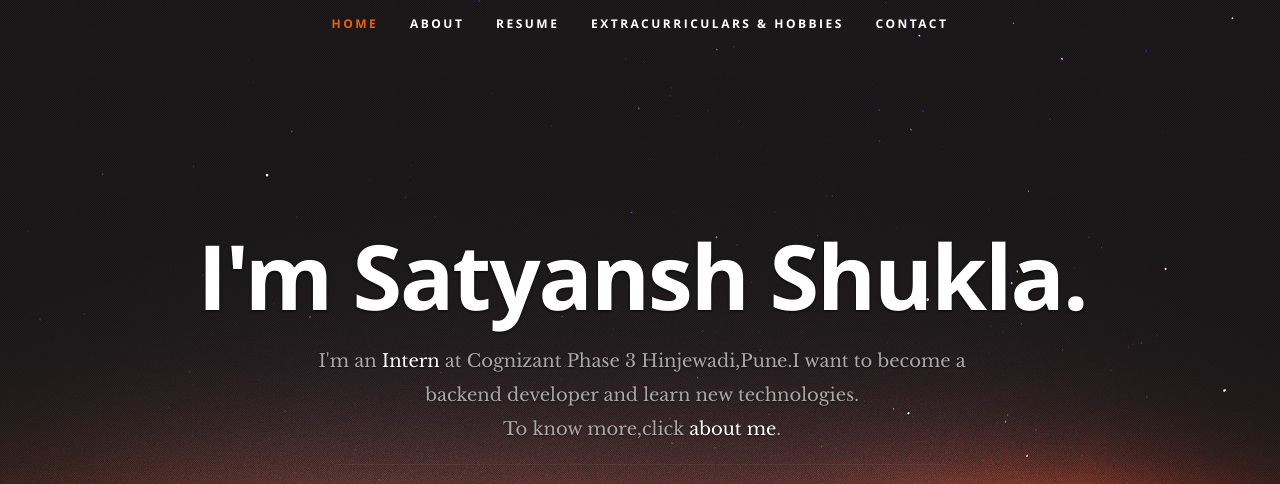
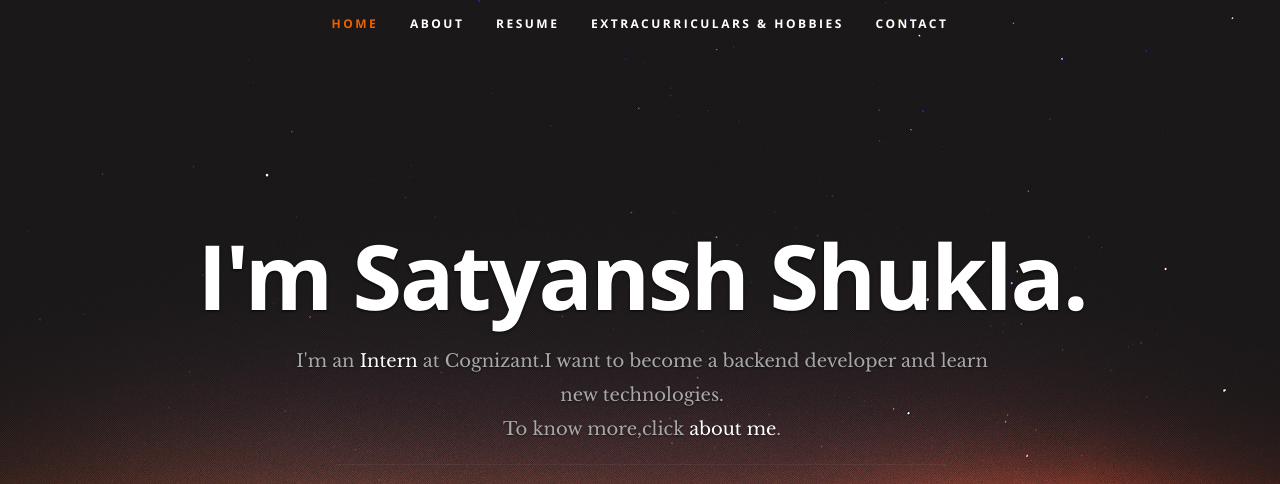
Before and after one commit to SatyanshShukla/SatyanshShukla.github.io, a plain HTML site: page index.html in a window 1280 px wide. Shown: the top 484 px of the page. Drawn offline with nearby package versions, Linux system fonts and the light colour scheme; a web font is replaced by a local one.

Commit message:
Update index.html

```diff
--- a/index.html
+++ b/index.html
@@ -56,7 +56,7 @@
       <div class="row banner">
          <div class="banner-text">
             <h1 class="responsive-headline">I'm Satyansh Shukla.</h1>
-            <h3>I'm an <span>Intern </span>at Cognizant Phase 3 Hinjewadi,Pune.I want to become a backend developer and learn new technologies.
+            <h3>I'm an <span>Intern </span>at Cognizant.I want to become a backend developer and learn new technologies.
 			<br>To know more,click <a class="smoothscroll" href="#about">about me</a>.</h3>
             <hr />
             <ul class="social">
```
